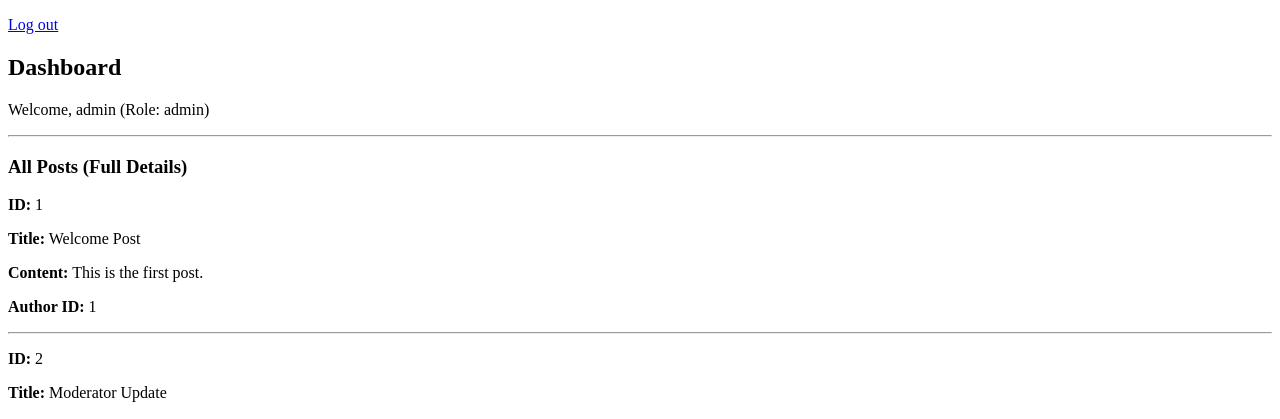
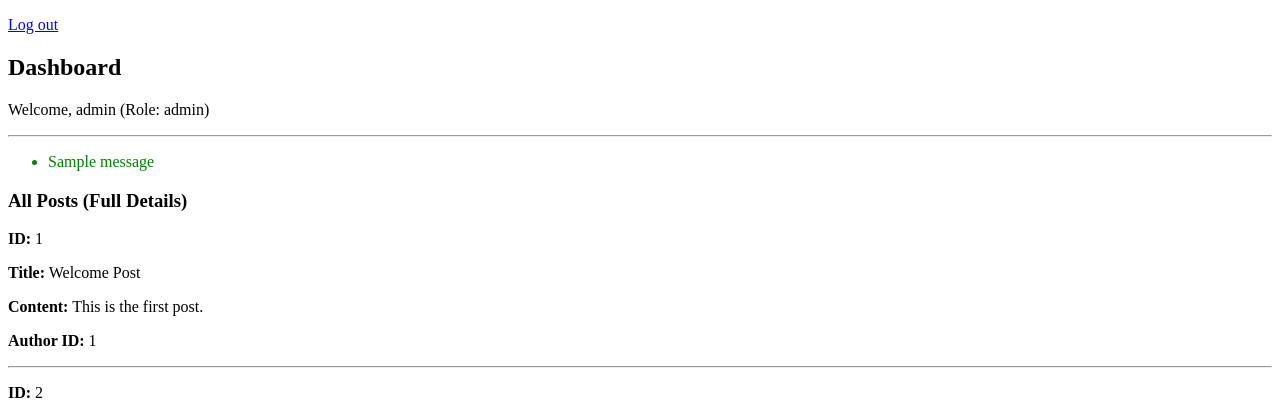
Before and after one commit to Culver22/Secure-Flask-Application-with-Role-Based-Query-Logic-and-Multi-Model-ORM-Integration, a Flask app: page /dashboard in a window 1280 px wide. Shown: the top 419 px of the page. Run offline with Flask 3, Linux system fonts and the light colour scheme; a user stored in the database is signed in; one stand-in notice (Sample message) is shown.

Commit message:
Added login successful message which now shows on the dashboard.

```diff
--- a/app/routes.py
+++ b/app/routes.py
@@ -29,6 +29,7 @@ def login():
         # successful login
         current_app.logger.info('Successful login | ip=%s | username=%s | role=%s | id=%s',
                                 client_ip(), username, user.role, user.id)
+        flash('Login successful', 'success')
         return redirect(url_for('main.dashboard'))
 
     return render_template('login.html')
--- a/app/templates/dashboard.html
+++ b/app/templates/dashboard.html
@@ -7,6 +7,16 @@
 <p>Welcome, {{ current_user.username }} (Role: {{ current_user.role }})</p>
 
 <hr>
+
+{% with messages = get_flashed_messages(with_categories=true) %}
+  {% if messages %}
+    <ul>
+    {% for category, message in messages %}
+      <li style="color: green;">{{ message }}</li>
+    {% endfor %}
+    </ul>
+  {% endif %}
+{% endwith %}
 
 {% if view == 'admin' %}
   <h3>All Posts (Full Details)</h3>
```
Also changed, not shown: instance/app.db.
